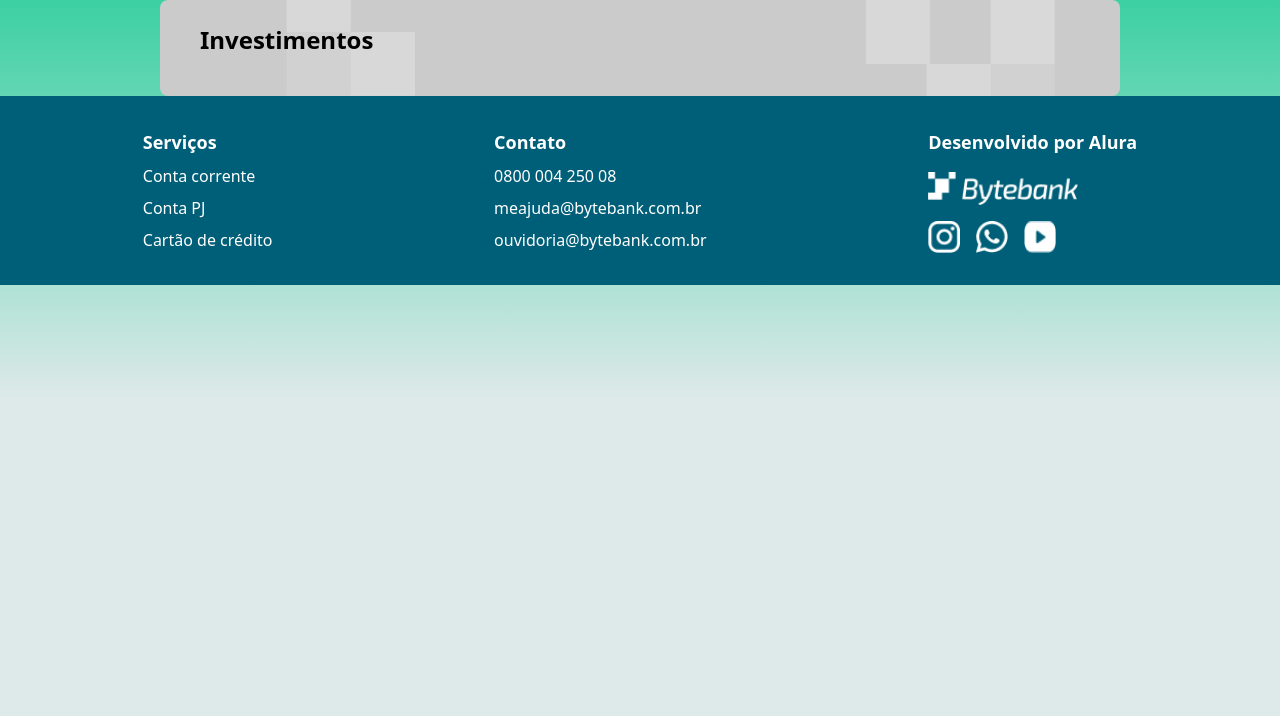
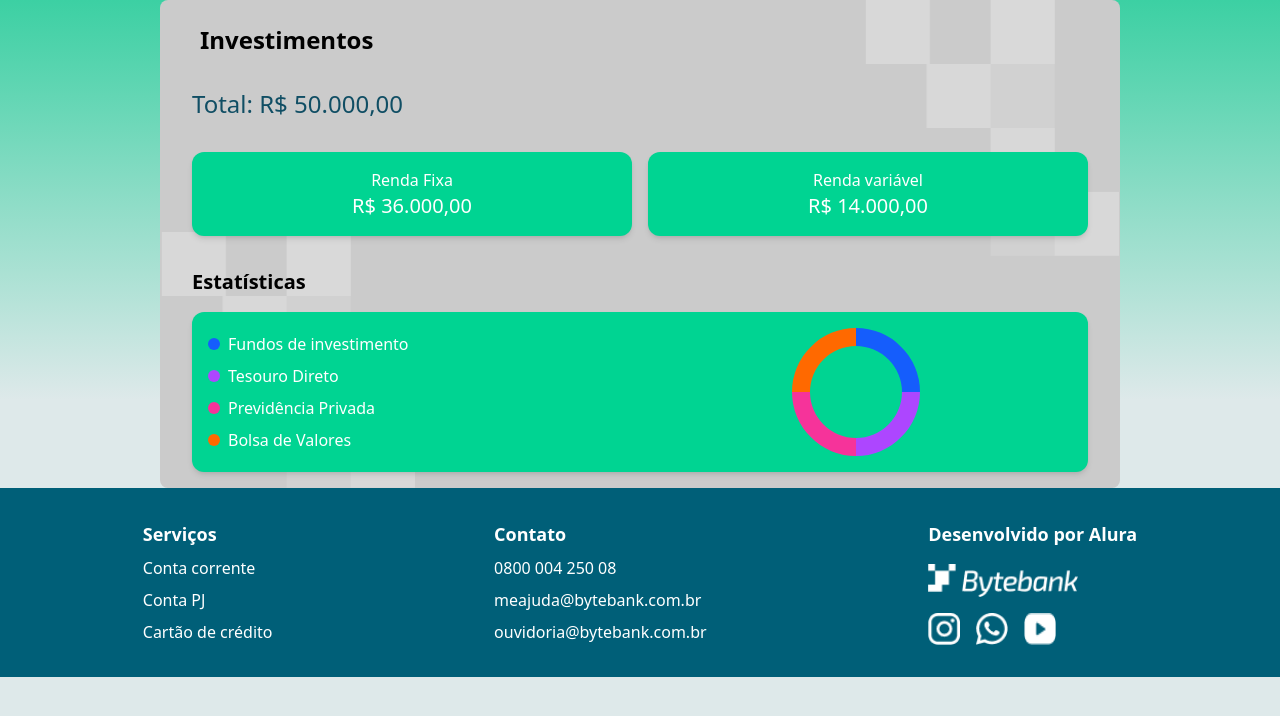
Before and after one commit to AmandaGomesFe/tech-challenge-1, a Next.js app: page /investimentos in a window 1280 px wide. Shown: the top 716 px of the page. Built offline with nearby package versions, Linux system fonts and the light colour scheme.

Commit message:
refactor: centraliza instâncias de dados em arquivo único e ajusta componentes

```diff
--- a/src/app/aplicacao/Saldo.tsx
+++ b/src/app/aplicacao/Saldo.tsx
@@ -1,7 +1,14 @@
+'use client';
+
 import { useState } from 'react';
 import { FaEye, FaEyeSlash } from 'react-icons/fa';
+import { Conta } from '@/entidades/Conta'; // ajuste o caminho conforme seu projeto
 
-export default function Saldo() {
+interface SaldoProps {
+  conta: Conta;
+}
+
+export default function Saldo({ conta }: SaldoProps) {
   const [mostrarSaldo, setMostrarSaldo] = useState(true);
 
   const toggleSaldo = () => {
@@ -16,7 +23,11 @@ export default function Saldo() {
           <div className="h-1 w-14 bg-orange-400 mb-4" />
           <p className="text-cyan-800 text-md md:text-xl mb-4">Conta Corrente</p>
           <p className="text-xl md:text-6xl font-semibold text-cyan-900">
-            {mostrarSaldo ? 'R$ 2.500,00' : '• • • •'}
+            {mostrarSaldo
+              ? `R$ ${conta.saldo.toLocaleString('pt-BR', {
+                  minimumFractionDigits: 2,
+                })}`
+              : '• • • •'}
           </p>
         </div>
         <button
--- a/src/app/aplicacao/page.tsx
+++ b/src/app/aplicacao/page.tsx
@@ -10,6 +10,8 @@ import Saldo from "./Saldo";
 import Cartoes from "../cartoes/page";
 import Investimentos from "../investimentos/page";
 import OutrosServicos from "../outros-servicos/page";
+import { contaPrincipal, usuarioPrincipal } from "@/data/instancias";
+
 
 export default function App() {
   const [menuSelecionado, setMenuSelecionado] = useState("inicio");
@@ -26,7 +28,7 @@ export default function App() {
   const renderConteudoMeio = () => {
     switch (menuSelecionado) {
       case "inicio":
-        return <div><Cartoes/></div>;
+        return <div><Cartoes usuario={usuarioPrincipal} /></div>;
       case "transferencias":
         return <div><Transferencia/></div>;
       case "investimentos":
@@ -45,7 +47,7 @@ export default function App() {
       {/* Navbar Topo */}
       <nav className="px-6 py-4 flex justify-between items-center relative">
         {/* Nome do usuário */}
-        <span className="text-gray-800 font-semibold text-lg">Olá, Joana! :)</span>
+        <span className="text-gray-800 font-semibold text-lg">Olá, {usuarioPrincipal.nome}! :)</span>
 
         {/* Botão hamburger (mobile only) */}
         <button
@@ -136,7 +138,7 @@ export default function App() {
 
       {menuSelecionado !== 'configuracao' ? <>
         <main className="flex-grow rounded-lg min-h-[300px] overflow-hidden">
-          <Saldo/>
+          <Saldo conta={contaPrincipal} />
           {renderConteudoMeio()}
         </main>
         <aside className="hidden md:block w-64">
--- a/src/app/cartoes/page.tsx
+++ b/src/app/cartoes/page.tsx
@@ -1,9 +1,8 @@
 "use client";
 
-import Image from "next/image";
 import { useState } from "react";
-import pixelsImg from "@/resources/Pixels3Colorido.png";
 import Card from "@/components/Card";
+import { Usuario } from "@/entities/usuario";
 
 // Modal simples
 const Modal = ({ isOpen, onClose, title, children }: any) => {
@@ -27,7 +26,7 @@ const Modal = ({ isOpen, onClose, title, children }: any) => {
   );
 };
 
-export default function Cartoes() {
+export default function Cartoes({ usuario }: { usuario: Usuario }) {
   const [modalAberto, setModalAberto] = useState(false);
   const [tipoModal, setTipoModal] = useState<null | "configurar" | "bloquear">(null);
   const [limite, setLimite] = useState(1000); // valor inicial
@@ -54,7 +53,7 @@ export default function Cartoes() {
               <p className="text-sm">Platinum</p>
             </div>
             <div>
-              <p className="text-sm">Joana Fonseca Gomes</p>
+              <p className="text-sm">{usuario.nome}</p>
               <p className="tracking-widest text-lg">••••••••</p>
             </div>
           </div>
--- a/src/app/investimentos/page.tsx
+++ b/src/app/investimentos/page.tsx
@@ -1,12 +1,71 @@
 "use client";
-
 import Card from "@/components/Card";
+import { investimentos } from "@/data/instancias";
 
 export default function Investimentos() {
+  const total = investimentos.reduce((acc, inv) => acc + inv.valor, 0);
+  const rendaFixa = investimentos
+    .filter(i => i.tipo === 'renda_fixa')
+    .reduce((acc, i) => acc + i.valor, 0);
+  const rendaVariavel = investimentos
+    .filter(i => i.tipo === 'renda_variavel')
+    .reduce((acc, i) => acc + i.valor, 0);
+
+  const categorias = [
+    { nome: "Fundos de investimento", cor: "bg-blue-600" },
+    { nome: "Tesouro Direto", cor: "bg-purple-500" },
+    { nome: "Previdência Privada", cor: "bg-pink-500" },
+    { nome: "Bolsa de Valores", cor: "bg-orange-500" },
+  ];
 
   return (
-    <Card background={'#CBCBCB'} titulo={'Investimentos'}>
+    <Card background={"#CBCBCB"} titulo={"Investimentos"}>
+      <div className="max-w-4xl mx-auto space-y-8">
+        <div>
+          <p className="text-2xl text-cyan-900 mt-2">
+            Total: R$ {total.toLocaleString("pt-BR", { minimumFractionDigits: 2 })}
+          </p>
+        </div>
 
+        <div className="flex flex-row gap-4">
+          <div className="bg-emerald-400 text-white w-full rounded-xl shadow-md">
+            <div className="p-4 text-center">
+              <p className="text-md">Renda Fixa</p>
+              <p className="text-xl">
+                R$ {rendaFixa.toLocaleString("pt-BR", { minimumFractionDigits: 2 })}
+              </p>
+            </div>
+          </div>
+
+          <div className="bg-emerald-400 text-white w-full rounded-xl shadow-md">
+            <div className="p-4 text-center">
+              <p className="text-md">Renda variável</p>
+              <p className="text-xl">
+                R$ {rendaVariavel.toLocaleString("pt-BR", { minimumFractionDigits: 2 })}
+              </p>
+            </div>
+          </div>
+        </div>
+
+        <div>
+          <h2 className="text-xl font-semibold">Estatísticas</h2>
+          <div className="bg-emerald-400 text-white mt-4 p-4 rounded-xl shadow-md">
+            <div className="flex items-center justify-between">
+              <div className="w-1/2">
+                {categorias.map((cat, index) => (
+                  <div key={index} className="flex items-center gap-2 mb-2 last:mb-0">
+                    <span className={`w-3 h-3 rounded-full ${cat.cor}`} />
+                    <p>{cat.nome}</p>
+                  </div>
+                ))}
+              </div>
+              <div className="w-1/2 flex justify-center">
+                <div className="w-32 h-32 rounded-full border-[18px] border-blue-600 border-t-purple-500 border-r-pink-500 border-b-orange-500 rotate-[135deg]" />
+              </div>
+            </div>
+          </div>
+        </div>
+      </div>
     </Card>
   );
 }
--- /dev/null
+++ b/src/data/instancias.ts
@@ -0,0 +1,44 @@
+import { Usuario } from "@/entities/usuario";
+import { Conta } from "@/entities/conta";
+import { Cartao } from "@/entities/cartao";
+import { Investimento } from "@/entities/investimento";
+
+// Instância de usuário
+export const usuarioPrincipal = new Usuario(
+  "usuario1",
+  "Joana Fonseca Gomes",
+  "joana@email.com",
+  "senha123"
+);
+
+// Conta vinculada
+export const contaPrincipal = new Conta(
+  "conta1",
+  usuarioPrincipal.id,
+  2500
+);
+
+// Cartões vinculados
+export const cartaoFisico = new Cartao(
+  "cartao1",
+  contaPrincipal.id,
+  "1234 5678 9012 3456",
+  "12/25",
+  "123"
+);
+
+export const cartaoVirtual = new Cartao(
+  "cartao2",
+  contaPrincipal.id,
+  "9876 5432 1098 7654",
+  "01/26",
+  "456"
+);
+
+// Simulação de dados (em breve pode vir de API ou repositório)
+export const investimentos: Investimento[] = [
+  new Investimento("1", "conta1", "renda_fixa", "Tesouro Direto", 15000),
+  new Investimento("2", "conta1", "renda_fixa", "Previdência Privada", 21000),
+  new Investimento("3", "conta1", "renda_variavel", "Fundos de investimento", 8000),
+  new Investimento("4", "conta1", "renda_variavel", "Bolsa de Valores", 6000),
+];
--- /dev/null
+++ b/src/entities/investimento.ts
@@ -0,0 +1,11 @@
+export type TipoInvestimento = 'renda_fixa' | 'renda_variavel';
+
+export class Investimento {
+  constructor(
+    public id: string,
+    public contaId: string,
+    public tipo: TipoInvestimento,
+    public categoria: string, // Ex: "Tesouro Direto", "Fundos de investimento"
+    public valor: number
+  ) {}
+}
```
